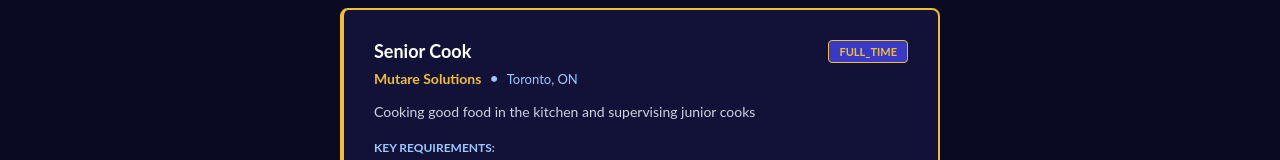
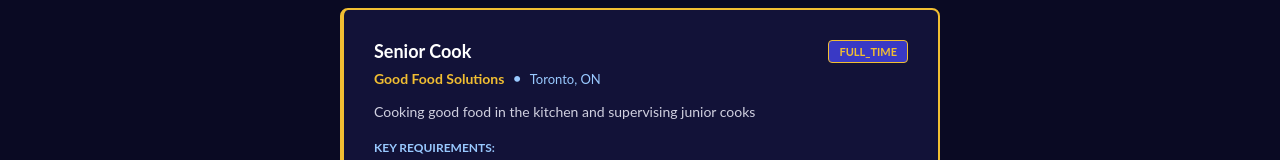
Before and after one commit to cjsibanda/EmploymentAgency, a React (Vite) app: page / in a window 1280 px wide. Shown: the part 573-733 px from the top of the page. Built offline with nearby package versions, Linux system fonts and the light colour scheme; a web font is replaced by a local one.

Commit message:
changed mock data

```diff
--- a/src/data/mockJobs.ts
+++ b/src/data/mockJobs.ts
@@ -10,11 +10,11 @@ export const mockJobs: JobPosting[] = [
     {
         id: 'job-101',
         title: 'Senior Cook',
-        companyName: 'Mutare Solutions',
+        companyName: 'Good Food Solutions',
         location: 'Toronto, ON',
         type: 'FULL_TIME',
-        salaryMin: 60000,
-        salaryMax: 150000,
+        salaryMin: 40000,
+        salaryMax: 90000,
         currency: 'CAD',
         description: 'Cooking good food in the kitchen and supervising junior cooks',
         requirements: [
@@ -49,7 +49,7 @@ export const mockJobs: JobPosting[] = [
     companyName: 'Sibanda Enterprise Systems',
     location: 'Toronto, ON',
     type: 'CONTRACT',
-    salaryMin: 35000,
+    salaryMin: 65000,
     salaryMax: 200000,
     currency: 'CAD',
     description: 'Building UI component libraries and micro-frontends using React, TypeScript, and Tailwind CSS.',
@@ -68,7 +68,7 @@ export const mockJobs: JobPosting[] = [
     location: 'Mississauga, ON',
     type: 'FULL_TIME',
     salaryMin: 50000,
-    salaryMax: 300000,
+    salaryMax: 100000,
     currency: 'CAD',
     description: 'Inspect, troubleshoot, repair, and perform preventative maintenance',
     requirements: [
```
